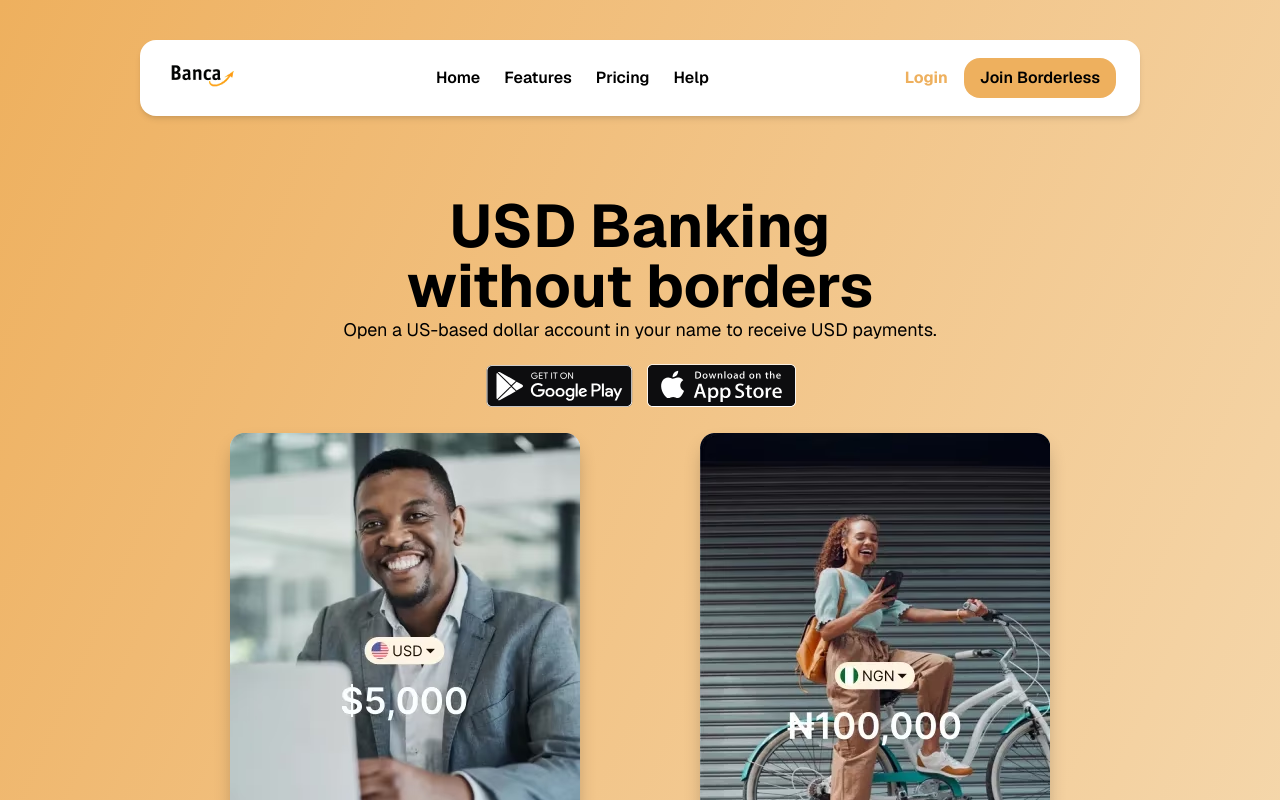
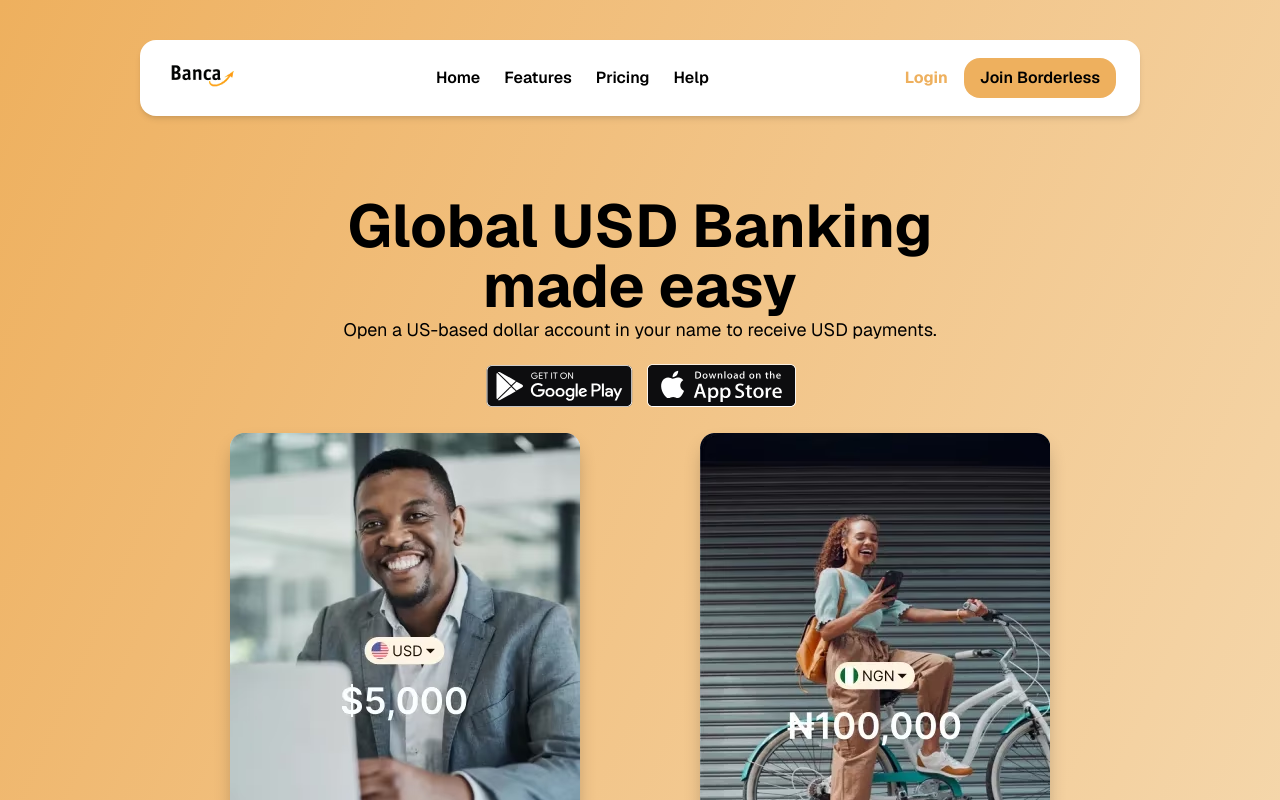
Before and after one commit to zinolynntechsltd/Banca, a Next.js app: page / in a window 1280 px wide. Shown: the top 800 px of the page. Built offline with nearby package versions, Linux system fonts and the light colour scheme.

Commit message:
made small final adjustments 1

```diff
--- a/app/page.js
+++ b/app/page.js
@@ -63,7 +63,7 @@ export default function Home() {
       <div className="flex flex-col w-full justify-center items-center">
         <div className="flex flex-col justify-between mt-20 max-w-[600px] text-center">
           <h1 className="text-6xl text-black font-bold ">
-            USD Banking <span className="text-black">without borders</span>
+            Global USD Banking <span className="text-black">made easy</span>
           </h1>
           <p className="text-lg text-black">
             Open a US-based dollar account in your name to receive USD payments.
```
